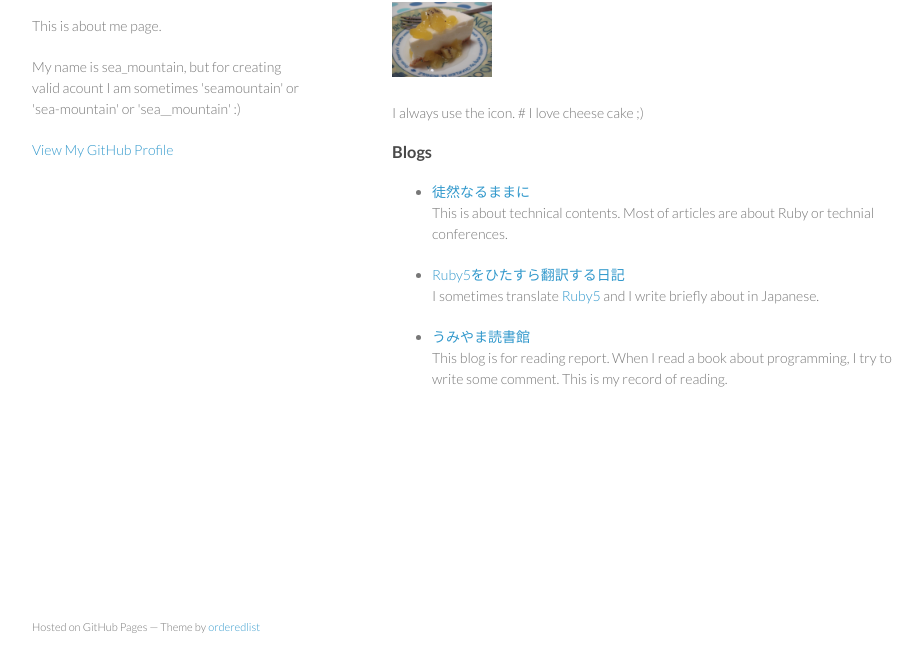
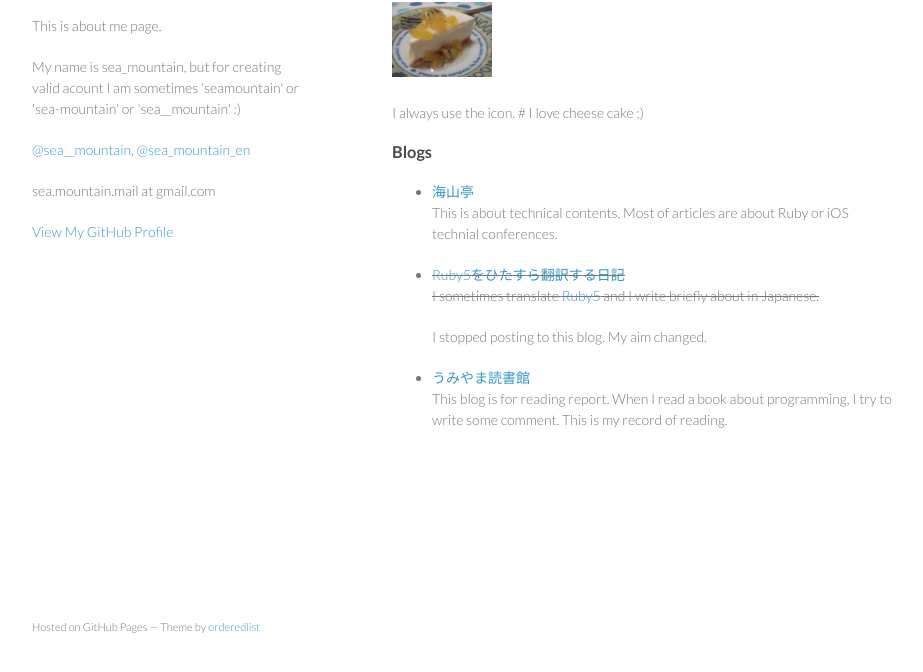
Before and after one commit to seamountain/seamountain.github.com, a plain HTML site: page index.html in a window 1280 px wide. Shown: the part 94-766 px from the top of the page, without its empty margins (178-1101 px from the left). Drawn offline with Linux system fonts and the light colour scheme.

Commit message:
Fix a blog description and url
Fixed a blog title and url, and other blog description.
Added my twitter accounts and email address.

```diff
--- a/index.html
+++ b/index.html
@@ -20,6 +20,8 @@
       <div>
         <p>This is about me page.</p>
         <p>My name is sea_mountain, but for creating valid acount I am sometimes 'seamountain' or 'sea-mountain' or 'sea__mountain' :)</p>
+        <p><a href="http://twitter.com/sea__mountain">@sea__mountain</a>, <a href="http://twitter.com/sea_mountain_en">@sea_mountain_en</a></p>
+        <p>sea.mountain.mail at gmail.com</p>
       </div>
       <p class="view"><a href="https://github.com/seamountain">View My GitHub Profile</a></p>
       </header>
@@ -36,13 +38,14 @@
       <h3>Blogs</h3>
       <ul>
         <li>
-        <a href="http://d.hatena.ne.jp/sea_mountain/">徒然なるままに</a>
-        <p>This is about technical contents. Most of articles are about Ruby or technial conferences.</p>
+        <a href="http://sea-mountain.hatenablog.jp/">海山亭</a>
+        <p>This is about technical contents. Most of articles are about Ruby or iOS technial conferences.</p>
         </li>
 
         <li>
-        <a href="http://sea-mountain.hatenadiary.com/">Ruby5をひたすら翻訳する日記</a>
-        <p>I sometimes translate <a href="http://ruby5.envylabs.com/">Ruby5</a> and I write briefly about in Japanese.</p>
+        <del><a href="http://sea-mountain.hatenadiary.com/">Ruby5をひたすら翻訳する日記</a></del>
+        <del><p>I sometimes translate <a href="http://ruby5.envylabs.com/">Ruby5</a> and I write briefly about in Japanese.</p></del>
+        <p>I stopped posting to this blog. My aim changed.</p>
         </li>
 
         <li>
@@ -66,7 +69,7 @@
           var pageTracker = _gat._getTracker("UA-19568550-7");
           pageTracker._trackPageview();
         } catch(err) {}
-</script>
+      </script>
 
-  </body>
-</html>
+    </body>
+  </html>
```
